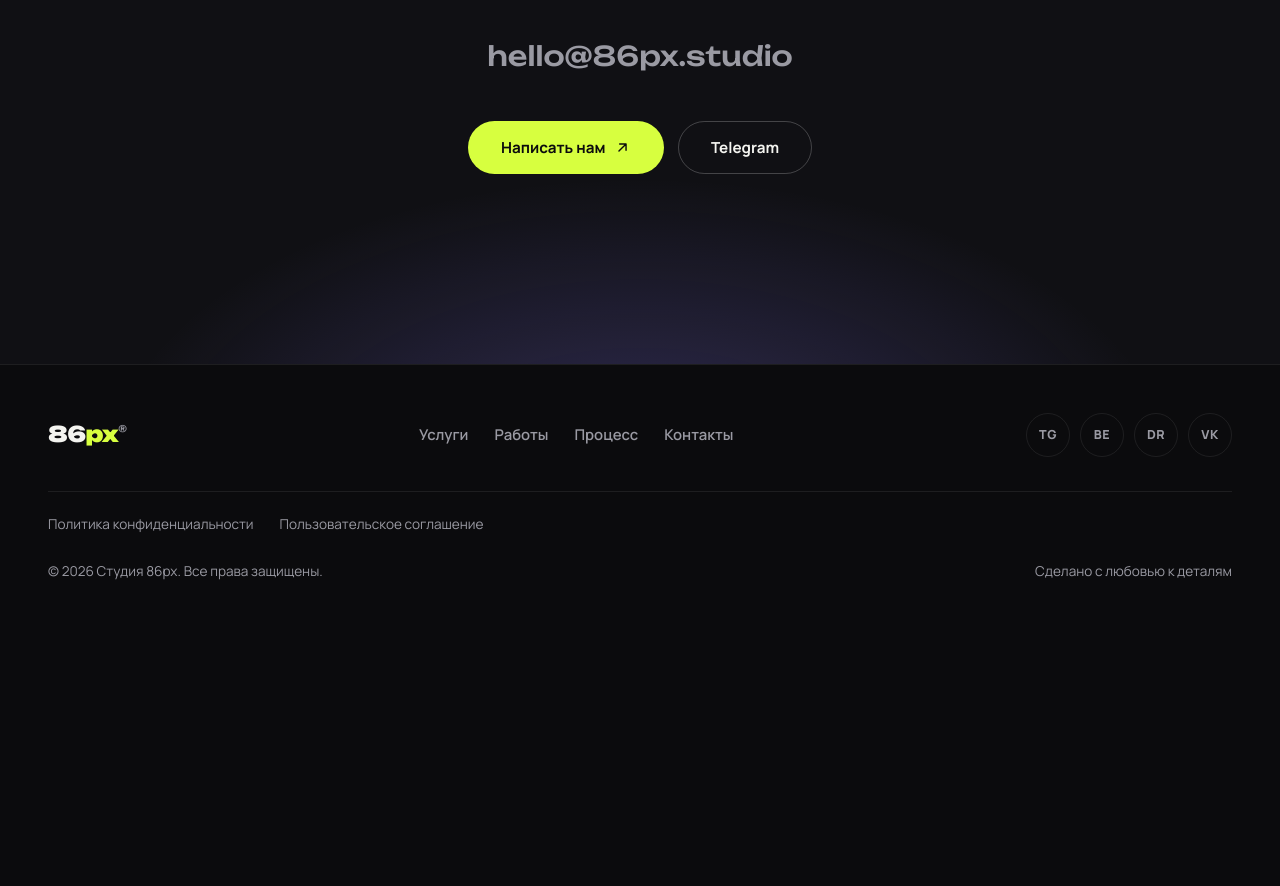
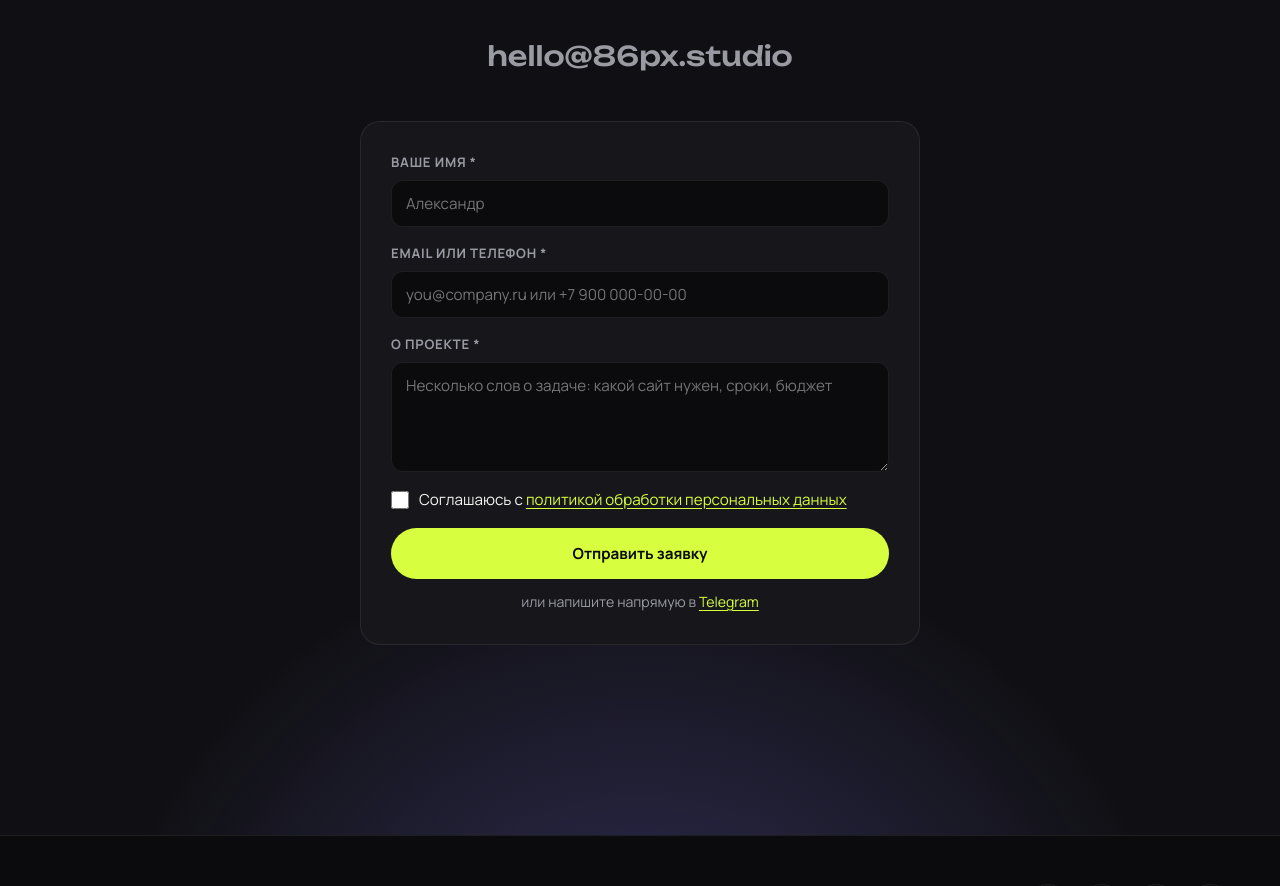
Before and after one commit to 86px-ru/86px, a Next.js app: page / in a window 1280 px wide. Shown: the part 6363-7249 px from the top of the page. Before the commit the page ends 6980 px from the top, so only its background shows below. Built offline with nearby package versions, Linux system fonts and the light colour scheme; no server answers; the database is empty.

Commit message:
feat: форма обратной связи (отправка на email и в Telegram, согласие на ПДн, honeypot)

```diff
--- /dev/null
+++ b/app/api/feedback/route.ts
@@ -0,0 +1,104 @@
+import { NextResponse } from 'next/server';
+import nodemailer from 'nodemailer';
+
+function clean(value: unknown, max: number): string {
+  return typeof value === 'string' ? value.trim().slice(0, max) : '';
+}
+
+export async function POST(req: Request) {
+  let body: Record<string, unknown>;
+  try {
+    body = await req.json();
+  } catch {
+    return NextResponse.json({ error: 'Некорректный запрос' }, { status: 400 });
+  }
+
+  // Honeypot: скрытое поле, заполняют только боты — притворяемся, что всё отправлено
+  if (clean(body.company, 200).length > 0) {
+    return NextResponse.json({ ok: true });
+  }
+
+  const name = clean(body.name, 100);
+  const contact = clean(body.contact, 200);
+  const message = clean(body.message, 2000);
+
+  if (!name || !contact || !message) {
+    return NextResponse.json({ error: 'Заполните обязательные поля' }, { status: 400 });
+  }
+  if (body.consent !== true) {
+    return NextResponse.json(
+      { error: 'Нужно согласие на обработку персональных данных' },
+      { status: 400 }
+    );
+  }
+
+  const text = [
+    'Новая заявка с сайта 86px.ru',
+    '',
+    `Имя: ${name}`,
+    `Контакт: ${contact}`,
+    '',
+    'Сообщение:',
+    message,
+  ].join('\n');
+
+  const tgToken = process.env.TELEGRAM_BOT_TOKEN || process.env.VITE_TELEGRAM_BOT_TOKEN || '';
+  const tgChat = process.env.TELEGRAM_CHAT_ID || process.env.VITE_TELEGRAM_CHAT_ID || '';
+  const smtpConfigured = Boolean(
+    process.env.SMTP_HOST && process.env.SMTP_USER && process.env.SMTP_PASS
+  );
+
+  if (!(tgToken && tgChat) && !smtpConfigured) {
+    return NextResponse.json(
+      { error: 'Форма не настроена: задайте SMTP_* или TELEGRAM_* переменные окружения' },
+      { status: 503 }
+    );
+  }
+
+  const failures: string[] = [];
+
+  if (tgToken && tgChat) {
+    try {
+      const res = await fetch(`https://api.telegram.org/bot${tgToken}/sendMessage`, {
+        method: 'POST',
+        headers: { 'Content-Type': 'application/json' },
+        body: JSON.stringify({ chat_id: tgChat, text }),
+      });
+      if (!res.ok) failures.push('telegram');
+    } catch {
+      failures.push('telegram');
+    }
+  }
+
+  if (smtpConfigured) {
+    try {
+      const port = Number(process.env.SMTP_PORT || 587);
+      const user = process.env.SMTP_USER as string;
+      const transporter = nodemailer.createTransport({
+        host: process.env.SMTP_HOST as string,
+        port,
+        secure: port === 465,
+        auth: { user, pass: process.env.SMTP_PASS as string },
+      });
+      await transporter.sendMail({
+        from: `"Сайт 86px" <${user}>`,
+        to: process.env.ADMIN_EMAIL || user,
+        subject: 'Заявка с сайта 86px.ru',
+        text,
+        replyTo: contact.includes('@') ? contact : undefined,
+      });
+    } catch {
+      failures.push('email');
+    }
+  }
+
+  const channels = (tgToken && tgChat ? 1 : 0) + (smtpConfigured ? 1 : 0);
+  if (failures.length >= channels) {
+    return NextResponse.json(
+      { error: 'Не удалось отправить заявку. Попробуйте позже или напишите на почту.' },
+      { status: 502 }
+    );
+  }
+
+  return NextResponse.json({ ok: true });
+}
--- a/app/globals.css
+++ b/app/globals.css
@@ -1367,6 +1367,68 @@ body.menu-open .mobile-menu {
   gap: 14px;
   flex-wrap: wrap;
   justify-content: center;
+}
+
+.cta__form {
+  width: 100%;
+  max-width: 560px;
+}
+
+.contact-form {
+  background: var(--surface);
+  border: 1px solid var(--line);
+  border-radius: var(--radius);
+  padding: 30px;
+  display: flex;
+  flex-direction: column;
+  gap: 16px;
+  text-align: left;
+}
+
+.contact-form .checkbox a,
+.contact-form__note a {
+  color: var(--accent);
+  text-decoration: underline;
+  text-underline-offset: 3px;
+}
+
+.contact-form__note {
+  font-size: 0.88rem;
+  color: var(--muted);
+  text-align: center;
+  margin-top: -4px;
+}
+
+.contact-form--success {
+  align-items: center;
+  text-align: center;
+  padding: 44px 30px;
+}
+
+.contact-form--success h3 {
+  font-family: var(--font-display);
+  font-weight: 600;
+  font-size: 1.15rem;
+  text-transform: uppercase;
+}
+
+.contact-form--success p {
+  color: var(--muted);
+}
+
+.contact-form__check {
+  width: 52px;
+  height: 52px;
+  color: var(--accent);
+}
+
+.hp-field {
+  position: absolute;
+  left: -9999px;
+  width: 1px;
+  height: 1px;
+  overflow: hidden;
+  opacity: 0;
 }
 
 /* ---------- Подвал ---------- */
--- a/components/CTA.tsx
+++ b/components/CTA.tsx
@@ -1,4 +1,4 @@
-import Magnetic from '@/components/Magnetic';
+import ContactForm from '@/components/ContactForm';
 import { getContent } from '@/lib/content';
 
 export default async function CTA() {
@@ -16,18 +16,8 @@ export default async function CTA() {
         <a href={`mailto:${content.email}`} className="cta__mail" data-reveal data-delay="200">
           {content.email}
         </a>
-        <div className="cta__actions" data-reveal data-delay="300">
-          <Magnetic>
-            <a href={`mailto:${content.email}`} className="btn">
-              Написать нам
-              <svg viewBox="0 0 24 24" fill="none" aria-hidden="true">
-                <path d="M7 17L17 7M17 7H8M17 7V16" stroke="currentColor" strokeWidth="2" strokeLinecap="round" strokeLinejoin="round" />
-              </svg>
-            </a>
-          </Magnetic>
-          <Magnetic>
-            <a href="#" className="btn btn--ghost">Telegram</a>
-          </Magnetic>
+        <div className="cta__form" data-reveal data-delay="300">
+          <ContactForm />
         </div>
       </div>
     </section>
--- /dev/null
+++ b/components/ContactForm.tsx
@@ -0,0 +1,125 @@
+'use client';
+
+import { useState, type FormEvent } from 'react';
+
+export default function ContactForm() {
+  const [name, setName] = useState('');
+  const [contact, setContact] = useState('');
+  const [message, setMessage] = useState('');
+  const [company, setCompany] = useState('');
+  const [consent, setConsent] = useState(false);
+  const [sending, setSending] = useState(false);
+  const [sent, setSent] = useState(false);
+  const [error, setError] = useState('');
+
+  async function submit(e: FormEvent) {
+    e.preventDefault();
+    setSending(true);
+    setError('');
+    try {
+      const res = await fetch('/api/feedback', {
+        method: 'POST',
+        headers: { 'Content-Type': 'application/json' },
+        body: JSON.stringify({ name, contact, message, company, consent }),
+      });
+      const data = await res.json().catch(() => ({}));
+      if (!res.ok) throw new Error(data.error ?? 'Не удалось отправить заявку');
+      setSent(true);
+    } catch (err) {
+      setError(err instanceof Error ? err.message : 'Не удалось отправить заявку');
+    } finally {
+      setSending(false);
+    }
+  }
+
+  if (sent) {
+    return (
+      <div className="contact-form contact-form--success">
+        <svg className="contact-form__check" viewBox="0 0 24 24" fill="none" aria-hidden="true">
+          <circle cx="12" cy="12" r="10" stroke="currentColor" strokeWidth="2" />
+          <path d="M8 12.5l2.7 2.7L16 9.5" stroke="currentColor" strokeWidth="2" strokeLinecap="round" strokeLinejoin="round" />
+        </svg>
+        <h3>Заявка отправлена</h3>
+        <p>Спасибо! Ответим вам в течение рабочего дня.</p>
+        <button className="btn btn--ghost btn--small" onClick={() => { setSent(false); setMessage(''); }}>
+          Отправить ещё одну
+        </button>
+      </div>
+    );
+  }
+
+  return (
+    <form className="contact-form" onSubmit={submit}>
+      <label className="field">
+        <span className="field__label">Ваше имя *</span>
+        <input
+          type="text"
+          value={name}
+          onChange={(e) => setName(e.target.value)}
+          placeholder="Александр"
+          required
+        />
+      </label>
+
+      <label className="field">
+        <span className="field__label">Email или телефон *</span>
+        <input
+          type="text"
+          value={contact}
+          onChange={(e) => setContact(e.target.value)}
+          placeholder="you@company.ru или +7 900 000-00-00"
+          required
+        />
+      </label>
+
+      <label className="field">
+        <span className="field__label">О проекте *</span>
+        <textarea
+          rows={4}
+          value={message}
+          onChange={(e) => setMessage(e.target.value)}
+          placeholder="Несколько слов о задаче: какой сайт нужен, сроки, бюджет"
+          required
+        />
+      </label>
+
+      {/* Honeypot для ботов */}
+      <label className="hp-field" aria-hidden="true">
+        Компания
+        <input
+          type="text"
+          tabIndex={-1}
+          autoComplete="off"
+          value={company}
+          onChange={(e) => setCompany(e.target.value)}
+        />
+      </label>
+
+      <label className="checkbox">
+        <input
+          type="checkbox"
+          checked={consent}
+          onChange={(e) => setConsent(e.target.checked)}
+          required
+        />
+        <span>
+          Соглашаюсь с{' '}
+          <a href="/privacy" target="_blank" rel="noreferrer">
+            политикой обработки персональных данных
+          </a>
+        </span>
+      </label>
+
+      {error && <p className="admin-error">{error}</p>}
+
+      <button className="btn" type="submit" disabled={sending}>
+        {sending ? 'Отправляю…' : 'Отправить заявку'}
+      </button>
+
+      <p className="contact-form__note">
+        или напишите напрямую в{' '}
+        <a href="#" target="_blank" rel="noreferrer">Telegram</a>
+      </p>
+    </form>
+  );
+}
--- a/package.json
+++ b/package.json
@@ -10,11 +10,13 @@
   "dependencies": {
     "@supabase/supabase-js": "^2.119.2",
     "next": "^15.3.3",
+    "nodemailer": "^10.6.1",
     "react": "^19.1.0",
     "react-dom": "^19.1.0"
   },
   "devDependencies": {
     "@types/node": "^22.15.0",
+    "@types/nodemailer": "^8.0.2",
     "@types/react": "^19.1.0",
     "@types/react-dom": "^19.1.0",
     "typescript": "^5.8.0"
```
Also changed, not shown: 1 other file (tests, documents, lock files or other folders).
